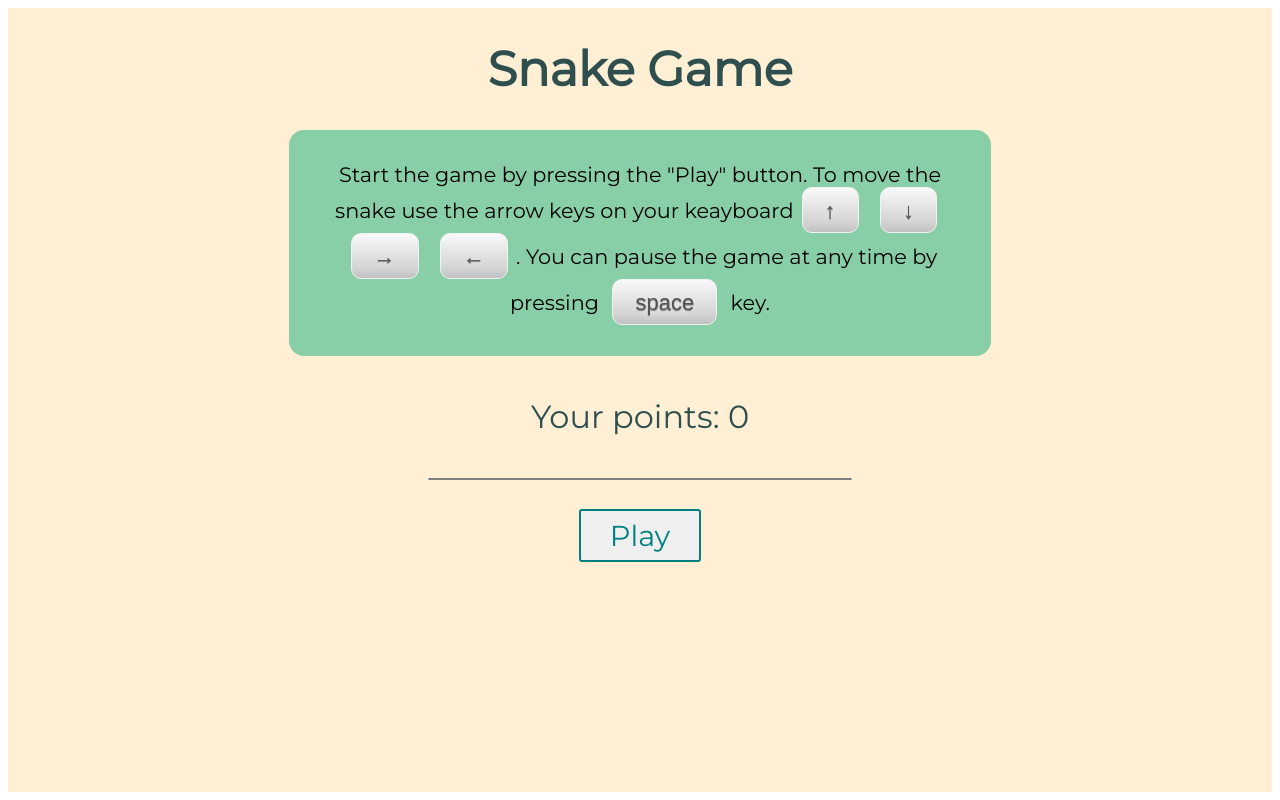
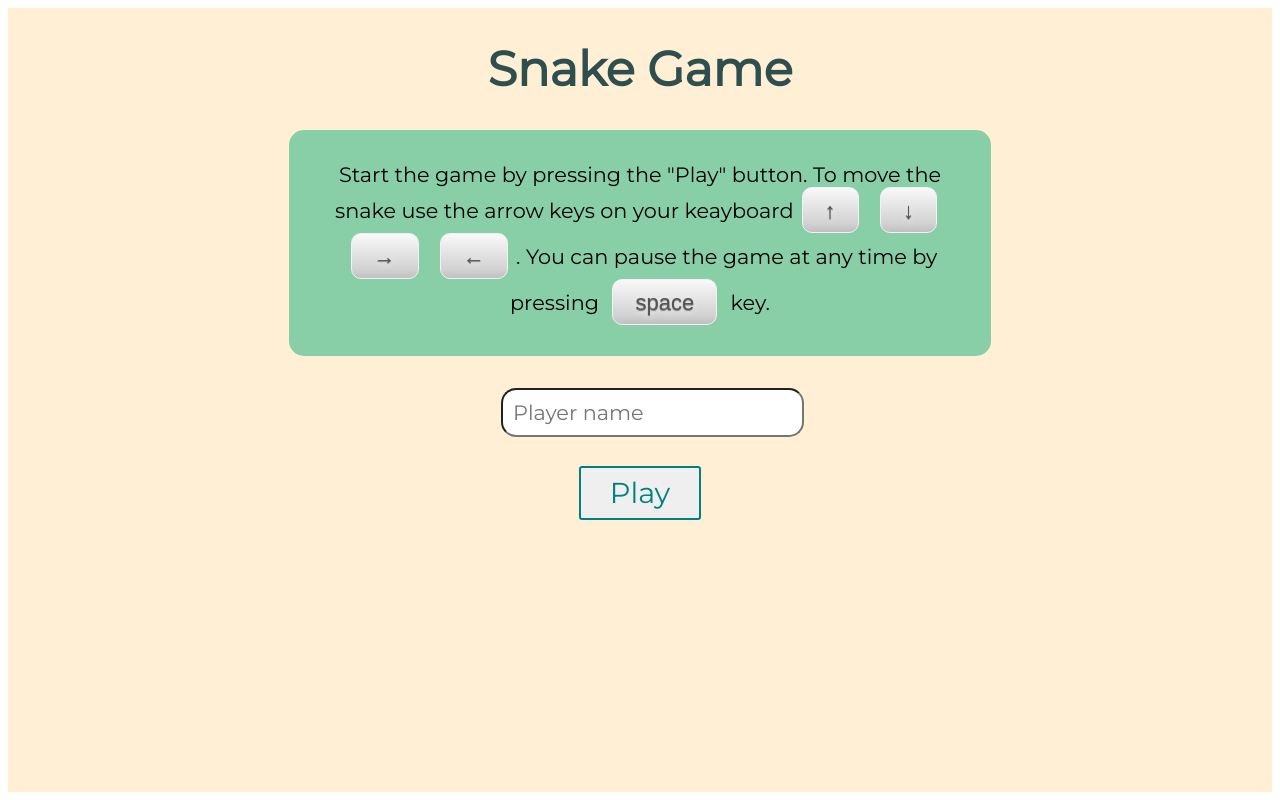
Before and after one commit to MartinPetrakiev/JS, a React (Create React App) app in the folder snake-game/: page / in a window 1280 px wide. Built offline with nearby package versions, Linux system fonts and the light colour scheme; the HTML template or start-up script is replaced by a standard one.

Commit message:
added player name input

```diff
--- a/snake-game/src/App.css
+++ b/snake-game/src/App.css
@@ -130,3 +130,14 @@
 .game-history table tr td {
   padding: 10px;
 }
+
+.player-input-box {
+  margin-block-start: 2rem;
+}
+
+.player-input-box input{
+  font-size: 1.3em;
+  padding: 0.5em;
+  width: 100%;
+  border-radius: 15px;
+}
--- a/snake-game/src/App.js
+++ b/snake-game/src/App.js
@@ -3,7 +3,7 @@ import "./App.css";
 import {
   getRandomCoordinates,
   moveSnake,
-  checkCollision,
+  gameRun,
   advanceGameLevel,
   rePlay,
 } from "./utils/gameLogic";
@@ -15,9 +15,7 @@ import { v4 as uuidv4 } from "uuid";
 
 function App() {
   const [snakeDots, setSnakeDots] = useState(INITIAL_SNAKE_DOTS);
-  const [foodDots, setFoodDots] = useState([
-    { key: uuidv4(), x: 10, y: 10  },
-  ]);
+  const [foodDots, setFoodDots] = useState([{ key: uuidv4(), x: 10, y: 10 }]);
   const [obstacles, setObstacles] = useState([]);
   const [moveDirection, setMoveDirection] = useState("RIGHT");
   const [alive, setAlive] = useState(false);
@@ -26,6 +24,7 @@ function App() {
   const [score, setScore] = useState(0);
   const [isPaused, setIsPaused] = useState(true);
   const [gameLevel, setGameLevel] = useState(1);
+  const [playerName, setPlayerName] = useState("");
   const [gameHistory, setGameHistory] = useState(
     JSON.parse(localStorage.getItem("gameHistory")) || []
   );
@@ -40,7 +39,7 @@ function App() {
       run = setInterval(() => {
         moveSnake(alive, moveDirection, snakeDots, setSnakeDots);
 
-        checkCollision(
+        gameRun(
           {
             snakeDots,
             foodDots,
@@ -53,6 +52,7 @@ function App() {
             isPaused,
             gameLevel,
             gameHistory,
+            playerName
           },
           {
             setSnakeDots,
@@ -66,6 +66,7 @@ function App() {
             setIsPaused,
             setGameLevel,
             setGameHistory,
+            setPlayerName
           }
         );
 
@@ -93,19 +94,22 @@ function App() {
   useEffect(() => {
     const foodDotGenerate = setTimeout(() => {
       if (!isPaused) {
-
         setFoodDots((prev) => {
-          const [randomX, randomY] = getRandomCoordinates(snakeDots, prev, obstacles);
+          const [randomX, randomY] = getRandomCoordinates(
+            snakeDots,
+            prev,
+            obstacles
+          );
           return [
             ...prev,
             {
               key: uuidv4(),
               x: randomX,
-              y: randomY
+              y: randomY,
             },
-          ]
+          ];
         });
-        console.log(foodDots)
+        console.log(foodDots);
       }
     }, 5000);
 
@@ -135,9 +139,12 @@ function App() {
       ) : (
         <GameStartScreen
           score={score}
+          playerName={playerName}
+          setPlayerName={setPlayerName}
           gameHistory={gameHistory}
           rePlay={() =>
-            rePlay({
+            rePlay(
+              {
                 setMoveDirection,
                 setStartButtonName,
                 setScore,
@@ -145,7 +152,10 @@ function App() {
                 setFoodDots,
                 setIsPaused,
                 setSpeed,
-            })
+                setPlayerName,
+              },
+              playerName
+            )
           }
           startButtonName={startButtonName}
         />
--- a/snake-game/src/components/GameStartScreen.js
+++ b/snake-game/src/components/GameStartScreen.js
@@ -1,13 +1,31 @@
 import React from "react";
 import GameInstructions from "./GameInstructions";
 import ScoreBoard from "./ScoreBoard";
+import { handlePlayerNameInput } from "../utils/utils";
 
-function GameStartScreen({ score, gameHistory, rePlay, startButtonName }) {
+function GameStartScreen({
+  score,
+  gameHistory,
+  rePlay,
+  startButtonName,
+  playerName,
+  setPlayerName,
+}) {
   return (
     <div>
       <GameInstructions />
       <div className="box">
-        <ScoreBoard score={score} gameHistory={gameHistory} />
+        <div className="player-input-box">
+          <input
+            type="text"
+            placeholder="Player name"
+            value={playerName}
+            onChange={(e) => handlePlayerNameInput(e, setPlayerName)}
+          />
+        </div>
+        {gameHistory.length > 0 && (
+          <ScoreBoard score={score} gameHistory={gameHistory} />
+        )}
         <button className="button" onClick={rePlay}>
           {startButtonName}
         </button>
--- a/snake-game/src/components/ScoreBoard.js
+++ b/snake-game/src/components/ScoreBoard.js
@@ -20,6 +20,10 @@ function ScoreBoard({ gameHistory, score }) {
       return sortOrder === "asc"
         ? a.timestamp - b.timestamp
         : b.timestamp - a.timestamp;
+    } else if (sortBy === "player") {
+      return sortOrder === "asc"
+        ? a.playerName.localeCompare(b.playerName)
+        : b.playerName.localeCompare(a.playerName);
     }
     return 0;
   });
@@ -32,6 +36,7 @@ function ScoreBoard({ gameHistory, score }) {
           <table>
             <thead>
               <tr>
+                <th onClick={() => handleSort("player")}>Player</th>
                 <th onClick={() => handleSort("score")}>Score</th>
                 <th onClick={() => handleSort("timestamp")}>Timestamp</th>
               </tr>
@@ -39,6 +44,7 @@ function ScoreBoard({ gameHistory, score }) {
             <tbody>
               {sortedGameHistory.map((eachGame, index) => (
                 <tr key={index}>
+                  <td>{eachGame.playerName}</td>
                   <td>{eachGame.score}</td>
                   <td>{new Date(eachGame.timestamp).toLocaleString()}</td>
                 </tr>
--- a/snake-game/src/utils/gameLogic.js
+++ b/snake-game/src/utils/gameLogic.js
@@ -58,7 +58,7 @@ export function moveSnake(isAlive, moveDirection, snakeDots, setSnakeDots) {
   }
 }
 
-export function checkCollision(gameParams, gameStateSetters) {
+export function gameRun(gameParams, gameStateSetters) {
   const { snakeDots } = gameParams;
   let currentHead = snakeDots[snakeDots.length - 1];
 
@@ -81,7 +81,11 @@ export function advanceGameLevel(gameParams, gameStateSetters) {
   }
 }
 
-export function rePlay(gameStateSetters) {
+export function rePlay(gameStateSetters, playerName) {
+  if (playerName === "") {
+    return;
+  }
+
   gameStateSetters.setMoveDirection("RIGHT");
   gameStateSetters.setStartButtonName("Play again");
   gameStateSetters.setScore(0);
@@ -286,6 +290,7 @@ function onGameOver(gameParams, gameStateSetters) {
   gameStateSetters.setIsPaused(true);
 
   const currentGame = {
+    playerName: gameParams.playerName,
     score: gameParams.score,
     timestamp: new Date().toISOString(),
   };
@@ -295,4 +300,6 @@ function onGameOver(gameParams, gameStateSetters) {
   gameStateSetters.setGameHistory((prevState) => {
     return [...prevState, currentGame];
   });
+
+  gameStateSetters.setPlayerName("");
 }
--- a/snake-game/src/utils/utils.js
+++ b/snake-game/src/utils/utils.js
@@ -27,3 +27,7 @@ export function onKeyDown(e, isPaused, setMoveDirection, setIsPaused) {
 export function getRandomInt(min, max) {
   return Math.floor(Math.random() * (max - min + 1)) + min;
 }
+
+export function handlePlayerNameInput(e, stateSetter) {
+  stateSetter(e.target.value);
+}
```
Lines whose indentation alone changed are shown as unchanged.
